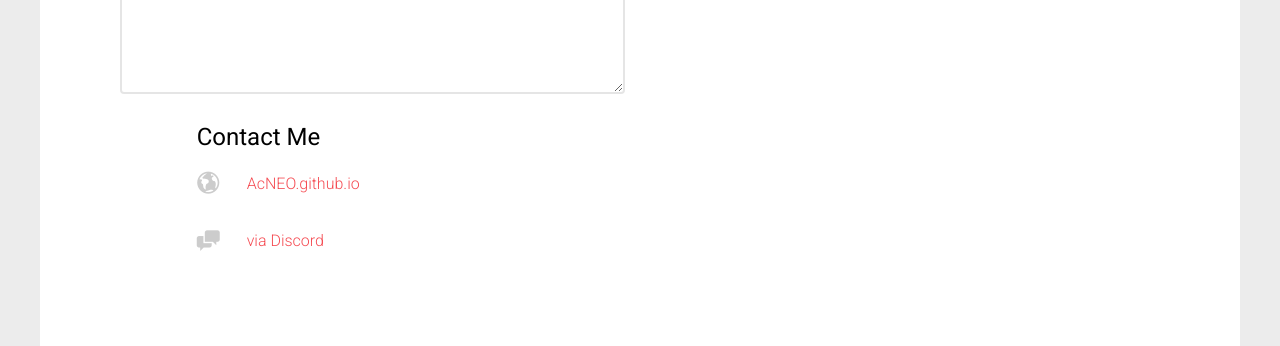
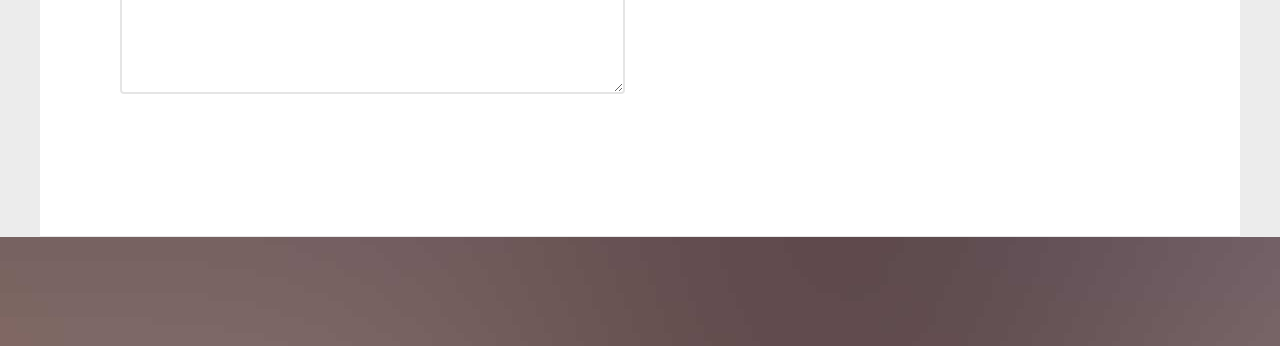
Before and after one commit to AcNEO/acneo.github.io, a plain HTML site: page contact.htm in a window 1280 px wide. Shown: the part 1100-1446 px from the top of the page. Drawn offline with Linux system fonts and the light colour scheme; files whose address does not match are found by name.

Commit message:
:octopus: :heart: :octocat:

```diff
--- a/contact.htm
+++ b/contact.htm
@@ -167,18 +167,6 @@
 
 					</form>
 				</div>
-				<div class="col-md-5 col-md-push-1 animate-box">
-
-					<div class="gtco-contact-info">
-						<h3>Contact Me</h3>
-						<ul>
-							<li class="url"><a href="https://acneo.github.io" target="_blank">AcNEO.github.io</a></li>
-							<li class="discord"><a href="https://discordapp.com/channels/@HyGlobalHD#2000" target="_blank">via Discord</a></li>
-						</ul>
-					</div>
-
-
-				</div>
 				</div>
 			</div>
 		</div>
```
